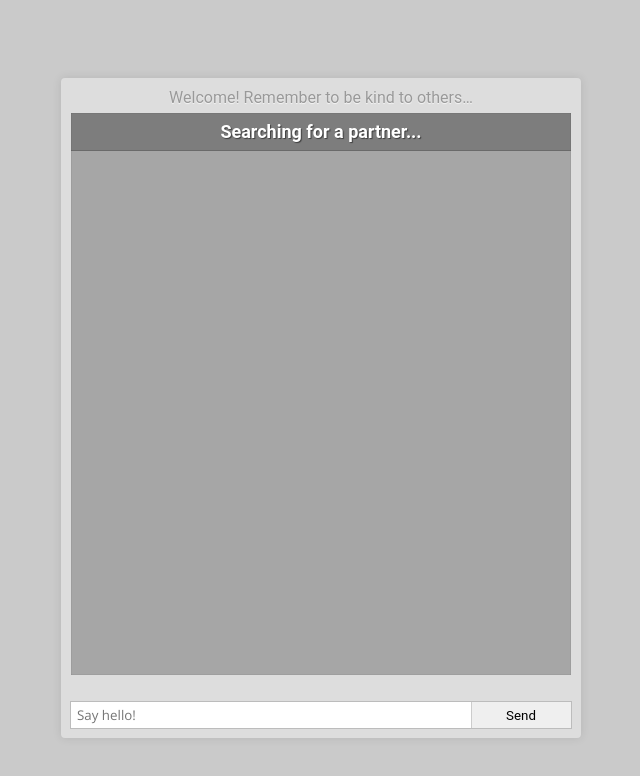
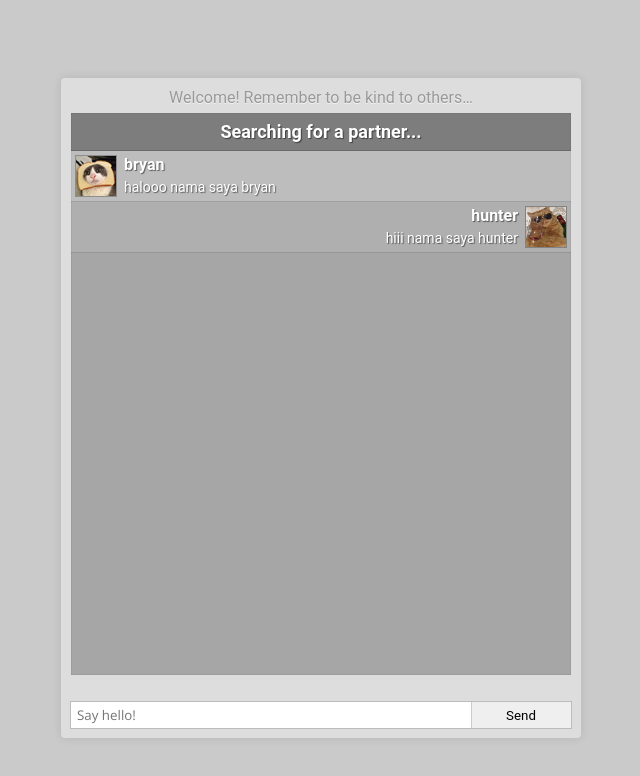
Before and after one commit to BAMBAROO/CHAT_APP, a React (Vite) app in the folder client/: page /private in a window 1280 px wide. Shown: the top 776 px of the page, without its empty margins (319-959 px from the left). Built offline with nearby package versions, Linux system fonts and the light colour scheme; no server answers.

Commit message:
fix chatbox css

```diff
--- a/client/src/components/ChatPage/ChatPage.jsx
+++ b/client/src/components/ChatPage/ChatPage.jsx
@@ -1,8 +1,9 @@
-// import { useEffect, useRef, useState } from "react";
+import {  useState } from "react";
 import "./ChatPage.scss";
 // import { useLocation } from "react-router-dom";
 
 const ChatBox = () => {
+  const [msg, setMsg] = useState("");
   // const location = useLocation();
   // const me = new URLSearchParams(location.search).get("from")
   // const people = new URLSearchParams(location.search).get("to");
@@ -18,6 +19,16 @@ const ChatBox = () => {
           <div className="chatbox">
             <div className="messages-wrapper">
               <div className="status">Searching for a partner...</div>
+              <div className="you message">
+                <div className="avatar"></div>
+                <div className="name">bryan</div>
+                <div className="text">halooo nama saya bryan</div>
+              </div>
+              <div className="them message">
+                <div className="avatar"></div>
+                <div className="name">hunter</div>
+                <div className="text">hiii nama saya hunter</div>
+              </div>
             </div>
           </div>
           <div className="reply">
@@ -27,8 +38,18 @@ const ChatBox = () => {
                 className="usermsg"
                 type="text"
                 placeholder="Say hello!"
+                onChange={(e) => {
+                  setMsg(e.target.value);
+                }}
               />
-              <button className="send">Send</button>
+              <button
+                className="send"
+                onClick={() => {
+                  console.log(msg);
+                }}
+              >
+                Send
+              </button>
             </div>
           </div>
         </div>
```
